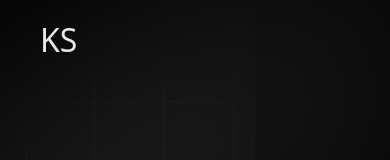
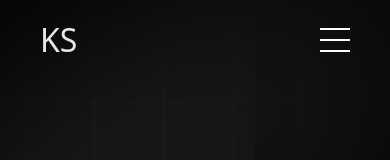
Before and after one commit to kshanu12/Portfolio-new, a Next.js app: page / in a window 390 px wide. Shown: the top 160 px of the page. Built offline with nearby package versions, Linux system fonts and the light colour scheme.

Commit message:
added hamburger in header

```diff
--- a/src/components/header/index.jsx
+++ b/src/components/header/index.jsx
@@ -1,16 +1,45 @@
 import styles from './style.module.css';
+import { useState } from 'react';
 
 function Header() {
+    const [isMenuOpen, SetIsMenuOpen] = useState(false)
+
+    const toggleMenu = () => {
+        SetIsMenuOpen(prev => !prev);
+    }
+
     return (
         <header className={styles.header}>
             <h1 data-aos="fade-down" data-aos-duration="500" className={styles.logo}>KS</h1>
-            <nav className={styles.nav}>
+            <nav className={styles.desktopNav}>
                 <a data-aos="fade-down" data-aos-duration="1000" className={styles.anchor} href="#">HOME</a>
                 <a data-aos="fade-down" data-aos-duration="1500" className={styles.anchor} href="#">ABOUT</a>
                 <a data-aos="fade-down" data-aos-duration="2000" className={styles.anchor} href="#">SKILLS</a>
                 <a data-aos="fade-down" data-aos-duration="2500" className={styles.anchor} href="#">PROJECTS</a>
                 <a data-aos="fade-down" data-aos-duration="3000" className={styles.anchor} href="#">CONTACT</a>
             </nav>
+            <nav className={styles.hamburgerNav}>
+                <div
+                    className={isMenuOpen
+                        ? `${styles.hamburgerIcon} ${styles.hamburgerIconOpen}`
+                        : styles.hamburgerIcon}
+                    onClick={toggleMenu}
+                >
+                    <span className={styles.hamburgerLines}></span>
+                    <span className={styles.hamburgerLines}></span>
+                    <span className={styles.hamburgerLines}></span>
+                </div>
+                <div className={isMenuOpen
+                    ? `${styles.hamburgerLinks} ${styles.hamburgerLinksOpen}`
+                    : styles.hamburgerLinks}
+                >
+                    <a onClick={toggleMenu} className={styles.hamburgerAnchor} href="#">HOME</a>
+                    <a onClick={toggleMenu} className={styles.hamburgerAnchor} href="#">ABOUT</a>
+                    <a onClick={toggleMenu} className={styles.hamburgerAnchor} href="#">SKILLS</a>
+                    <a onClick={toggleMenu} className={styles.hamburgerAnchor} href="#">PROJECTS</a>
+                    <a onClick={toggleMenu} className={styles.hamburgerAnchor} href="#">CONTACT</a>
+                </div>
+            </nav>
         </header>
     );
 }
--- a/src/components/header/style.module.css
+++ b/src/components/header/style.module.css
@@ -3,6 +3,7 @@
     justify-content: space-between;
     align-items: center;
     padding: 1rem 5rem;
+    position: relative;
 }
 
 .logo {
@@ -11,12 +12,70 @@
     font-weight: 300;
 }
 
-.nav {
+.desktopNav {
     display: flex;
     align-items: center;
     gap: 3rem;
     margin-left: -5%;
     z-index: 999;
+}
+
+.hamburgerNav {
+    display: none;
+    z-index: 999;
+}
+
+.hamburgerIcon {
+    display: flex;
+    flex-direction: column;
+    justify-content: space-between;
+    height: 24px;
+    width: 30px;
+    cursor: pointer;
+}
+
+.hamburgerIconOpen span:nth-child(1) {
+    transform: rotate(45deg) translate(10px, 5px);
+}
+
+.hamburgerIconOpen span:nth-child(2) {
+    opacity: 0;
+}
+
+.hamburgerIconOpen span:nth-child(3) {
+    transform: rotate(-45deg) translate(10px, -5px);
+}
+
+.hamburgerLines {
+    width: 100%;
+    height: 2px;
+    background-color: white;
+    transition: all 0.3s ease-in-out;
+}
+
+.hamburgerLinks {
+    position: absolute;
+    top: 100%;
+    right: 0;
+    background-color: rgb(197, 197, 197);
+    width: fit-content;
+    max-height: 0;
+    overflow: hidden;
+    transition: all 0.3s ease-in-out;
+    display: flex;
+    flex-direction: column;align-items: center;border-radius: 8px;
+}
+
+.hamburgerLinksOpen {
+    max-height: 500px;
+    padding: 1rem;
+    z-index: 999;
+    background-color: rgb(197, 197, 197);
+    display: flex;
+    flex-direction: column;
+    align-items: center;
+    color: #000;
+    border-radius: 8px;
 }
 
 .anchor {
@@ -30,6 +89,17 @@
 .anchor:hover {
     color: #a7a7a7;
 }
+
+.hamburgerAnchor {
+    font-size: 1rem;
+    letter-spacing: 0.1rem;
+    transition: color 0.3 ease;
+    text-decoration: none;
+    color: inherit;
+    line-height: 2rem;
+    font-weight: 600;
+}
+
 @media (max-width:1300px) {
     .header {
         padding: 1rem 0.5rem;
@@ -41,8 +111,12 @@
         padding: 1rem 0.5rem;
     }
 
-    .nav {
+    .desktopNav {
         display: none;
+    }
+
+    .hamburgerNav {
+        display: block;
     }
 
     .logo{
```
